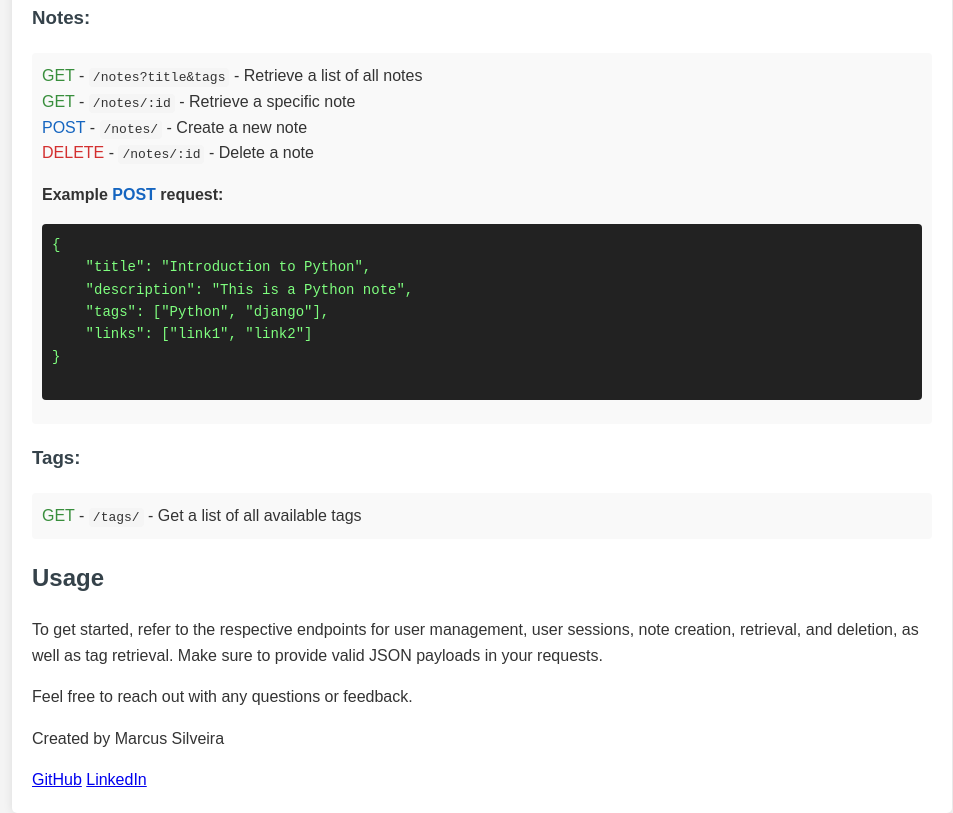
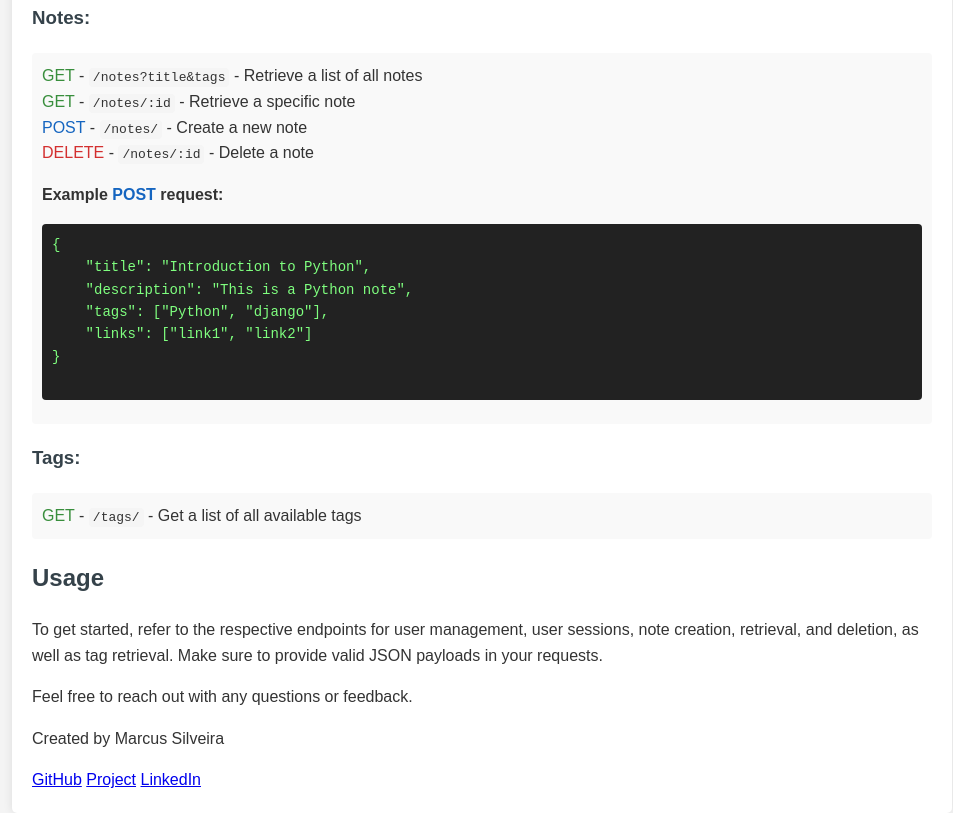
Before and after one commit to marcus-silveira/api-notes, a website: page index.html in a window 1280 px wide. Shown: the part 1342-2155 px from the top of the page, without its empty margins (158-1111 px from the left). Drawn offline with Linux system fonts and the light colour scheme.

Commit message:
atz footer

```diff
--- a/index.html
+++ b/index.html
@@ -161,6 +161,7 @@
             <p>Created by Marcus Silveira</p>
             <div class="footer-links">
                 <a class="footer-link" href="https://github.com/marcus-silveira">GitHub</a>
+                <a class="footer-link" href="https://github.com/marcus-silveira/api-notes">Project</a>
                 <a class="footer-link" href="https://www.linkedin.com/in/silveira-marcus/">LinkedIn</a>
             </div>
         </footer>
```
